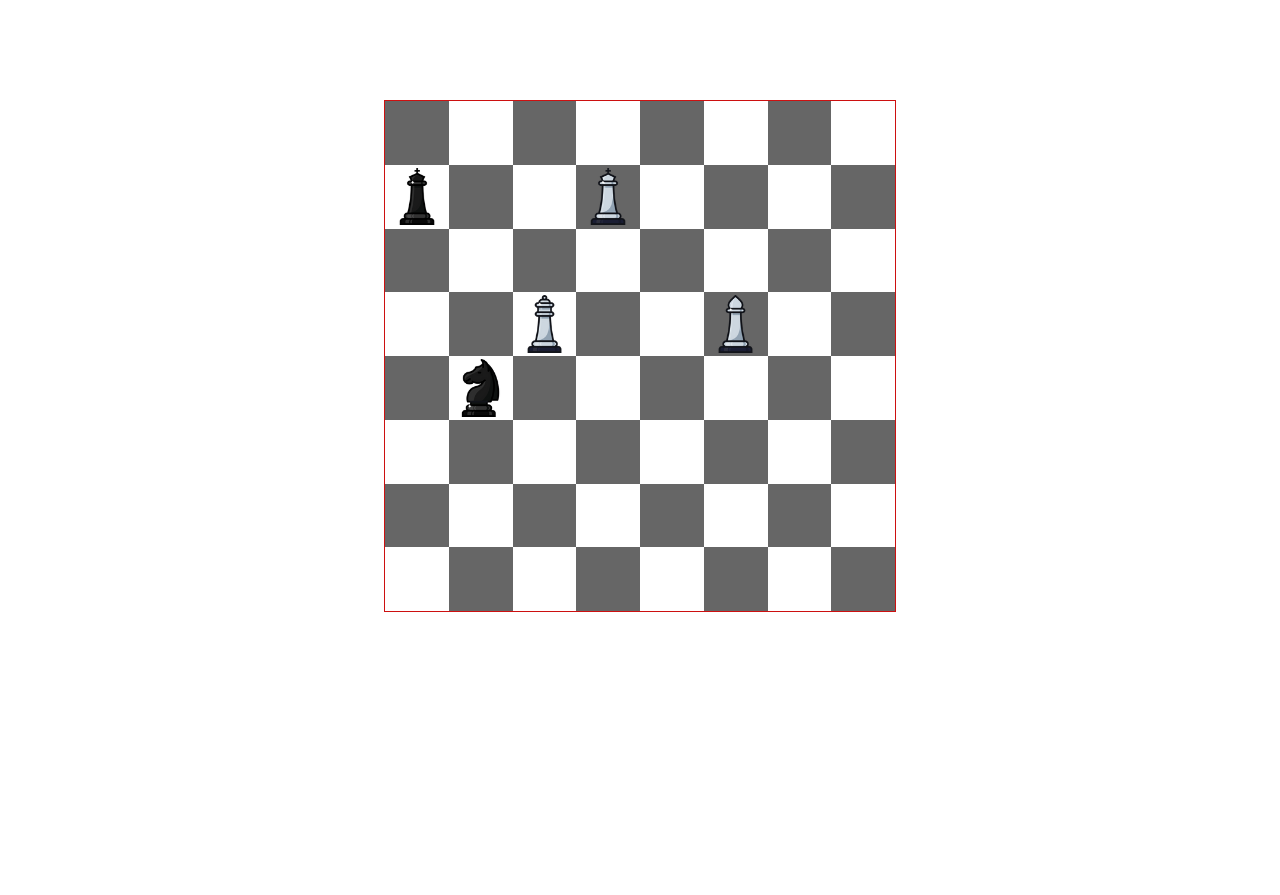
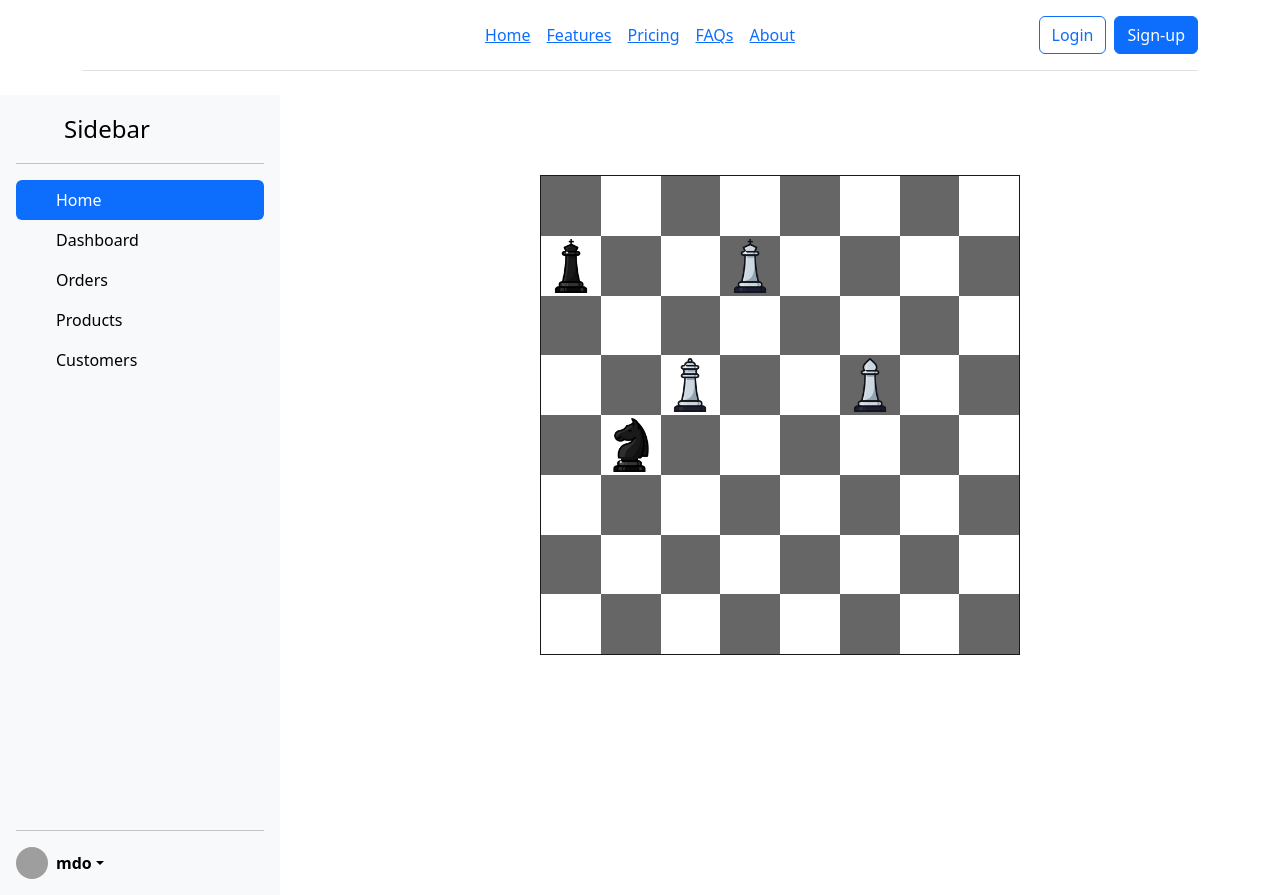
Before and after one commit to abeshahsan/chess, a React (Vite) app: page / in a window 1280 px wide. Before the commit the page ends 800 px from the top, so only its background shows below. Built offline with nearby package versions, Linux system fonts and the light colour scheme; grey boxes are pictures that could not be loaded.

Commit message:
working on the UI

```diff
--- a/src/App.css
+++ b/src/App.css
@@ -1,9 +1,25 @@
-.main-container{
-    width: 40%;
-    margin: 100px auto;
+#root{
+    box-sizing: border-box;
+    display: flex;
+    flex-direction: column;
+    height: 100vh;
+    width: 100%;
+    aspect-ratio: calc(16 / 9);
+}
+
+.main-container {
+    width: 100%;
+    height: 100%;
+}
+
+.game-container {
+    width: 100%;
+    height: 100%;
 }
 
 .ch-chessboard{
+    margin: 80px auto;
+    height: 60%;
     aspect-ratio: 1;
-    border: thin solid rgb(205, 16, 16);
+    border: thin solid rgb(26, 25, 25);
 }
--- a/src/App.jsx
+++ b/src/App.jsx
@@ -2,14 +2,20 @@ import "bootstrap/dist/css/bootstrap.min.css"
 import "./App.css"
 
 import { GridMatrixContextProvider, PiecesInfoContextProvider, blackPieces, whitePieces } from "./contexts/chessboard-context";
+import { Header } from "./header";
+import { Sidebar } from "./sidebar";
 
 const App = () => {
     return (
         <>
-            <div className="main-container">
-                <GridMatrixContextProvider>
-                    <PiecesInfoContextProvider/>
-                </GridMatrixContextProvider>
+            <Header></Header>
+            <div className="main-container d-flex align-items-center justify-content-center">
+                <Sidebar></Sidebar>
+                <div className="container game-container">
+                    <GridMatrixContextProvider>
+                        <PiecesInfoContextProvider/>
+                    </GridMatrixContextProvider>
+                </div>
             </div>
         </>
     );
--- a/src/GridComponents/grid.jsx
+++ b/src/GridComponents/grid.jsx
@@ -5,13 +5,10 @@ import { useContext, useState } from "react";
 import { checkForCheck, checkForCheckMate, findValidMoves} from "../pieces/pieces-logics";
 
 
-const Grid = ({ matrix }) => {
+const Grid = ({ gridMatrix }) => {
     let [selectedCell, setSelectedCell] = useState([false, 1, 1]);
 
     let [isAnyCellSelected, selectedRow, selectedCol] = selectedCell;
-
-    let gridMatrix =  useContext(GridMatrixContext)
-
 
     let [validMoves, setValidMoves] = useState({})
 
@@ -63,7 +60,7 @@ const Grid = ({ matrix }) => {
 
     return (
         <>
-            {matrix.map((row, r) => (
+            {gridMatrix.map((row, r) => (
                 <div key={r} className="grid-row">
                     {row.map((item, c) => (
                         <div key={c} onClick={onClickCell} className={`${r}${c} grid-column casper-cell
--- a/src/contexts/chessboard-context.jsx
+++ b/src/contexts/chessboard-context.jsx
@@ -342,7 +342,7 @@ export function PiecesInfoContextProvider({children}) {
     );
 }
 
-export function GridMatrixContextProvider({children}) {
+export function GridMatrixContextProvider() {
     let [gridMatrix, setGridMatrix] = useState(new Array(8).fill().map(() => new Array(8).fill(null)));
 
     for(let index in whitePieces) {
@@ -359,7 +359,7 @@ export function GridMatrixContextProvider({children}) {
             gridMatrix,
         }}>
             <div className="ch-chessboard">
-                <Grid matrix={gridMatrix} />
+                <Grid gridMatrix={gridMatrix} />
             </div>
         </GridMatrixContext.Provider>
     );
--- /dev/null
+++ b/src/header.jsx
@@ -0,0 +1,28 @@
+import "bootstrap/dist/css/bootstrap.min.css"
+
+export function Header() {
+    return <>
+        <div className="container">
+            <header className="d-flex flex-wrap align-items-center justify-content-center justify-content-md-between py-3 mb-4 border-bottom">
+                <div className="col-md-3 mb-2 mb-md-0">
+                    <a href="/" className="d-inline-flex a-body-emphasis text-decoration-none">
+                        <svg className="bi" width="40" height="32" role="img" aria-label="Bootstrap"><use xlinkHref={"#bootstrap"}></use></svg>
+                    </a>
+                </div>
+
+                <ul className="nav col-12 col-md-auto mb-2 justify-content-center mb-md-0">
+                    <li><a href="#" className="nav-a px-2 a-secondary">Home</a></li>
+                    <li><a href="#" className="nav-a px-2">Features</a></li>
+                    <li><a href="#" className="nav-a px-2">Pricing</a></li>
+                    <li><a href="#" className="nav-a px-2">FAQs</a></li>
+                    <li><a href="#" className="nav-a px-2">About</a></li>
+                </ul>
+
+                <div className="col-md-3 text-end">
+                    <button type="button" className="btn btn-outline-primary me-2">Login</button>
+                    <button type="button" className="btn btn-primary">Sign-up</button>
+                </div>
+            </header>
+        </div>
+    </>
+}
--- /dev/null
+++ b/src/sidebar.css
@@ -0,0 +1,4 @@
+.ch-sidebar {
+    width: 280px;
+    height: 100%;
+}
--- /dev/null
+++ b/src/sidebar.jsx
@@ -0,0 +1,60 @@
+import "./sidebar.css"
+
+export function Sidebar() {
+    return (
+        <div className="ch-sidebar d-flex flex-column flex-shrink-0 p-3 bg-body-tertiary">
+            <a href="/" className="d-flex align-items-center mb-3 mb-md-0 me-md-auto link-body-emphasis text-decoration-none">
+                <svg className="bi pe-none me-2" width="40" height="32"><use xlinkHref="#bootstrap"></use></svg>
+                <span className="fs-4">Sidebar</span>
+            </a>
+            <hr/>
+                <ul className="nav nav-pills flex-column mb-auto">
+                    <li className="nav-item">
+                        <a href="#" className="nav-link active" aria-current="page">
+                            <svg className="bi pe-none me-2" width="16" height="16"><use xlinkHref="#home"></use></svg>
+                            Home
+                        </a>
+                    </li>
+                    <li>
+                        <a href="#" className="nav-link link-body-emphasis">
+                            <svg className="bi pe-none me-2" width="16" height="16"><use xlinkHref="#speedometer2"></use></svg>
+                            Dashboard
+                        </a>
+                    </li>
+                    <li>
+                        <a href="#" className="nav-link link-body-emphasis">
+                            <svg className="bi pe-none me-2" width="16" height="16"><use xlinkHref="#table"></use></svg>
+                            Orders
+                        </a>
+                    </li>
+                    <li>
+                        <a href="#" className="nav-link link-body-emphasis">
+                            <svg className="bi pe-none me-2" width="16" height="16"><use xlinkHref="#grid"></use></svg>
+                            Products
+                        </a>
+                    </li>
+                    <li>
+                        <a href="#" className="nav-link link-body-emphasis">
+                            <svg className="bi pe-none me-2" width="16" height="16"><use xlinkHref="#people-circle"></use></svg>
+                            Customers
+                        </a>
+                    </li>
+                </ul>
+                <hr/>
+                    <div className="dropdown">
+                        <a href="#" className="d-flex align-items-center link-body-emphasis text-decoration-none dropdown-toggle" data-bs-toggle="dropdown" aria-expanded="false">
+                            <img src="https://github.com/mdo.png" alt="" width="32" height="32" className="rounded-circle me-2" />
+                            <strong>mdo</strong>
+                        </a>
+                        <ul className="dropdown-menu text-small shadow" style={{}}>
+                            <li><a className="dropdown-item" href="#">New project...</a></li>
+                            <li><a className="dropdown-item" href="#">Settings</a></li>
+                            <li><a className="dropdown-item" href="#">Profile</a></li>
+                            <li><hr className="dropdown-divider"></hr> </li>
+                            <li><a className="dropdown-item" href="#">Sign out</a></li>
+                        </ul>
+                    </div>
+
+        </div>
+    );
+}
```
